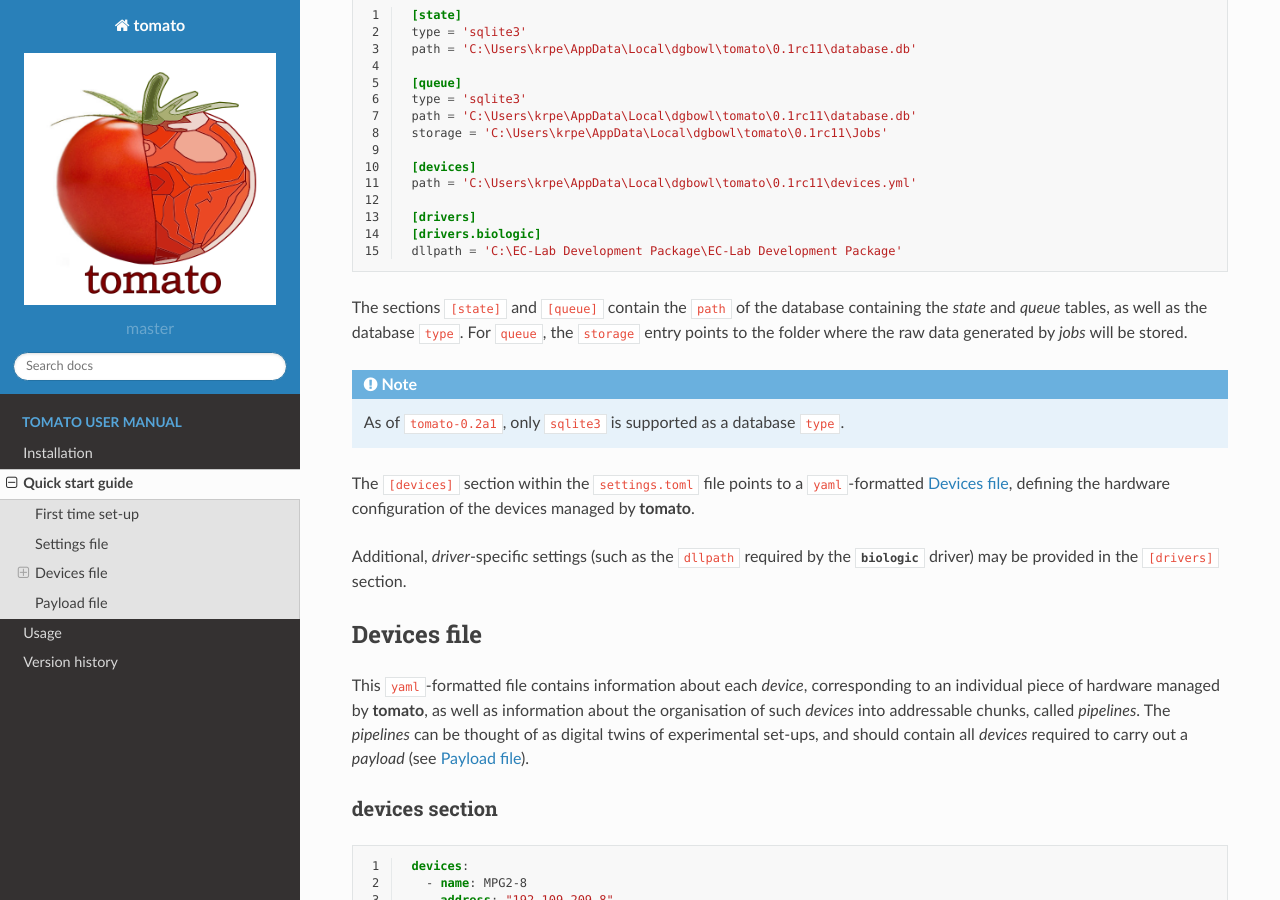
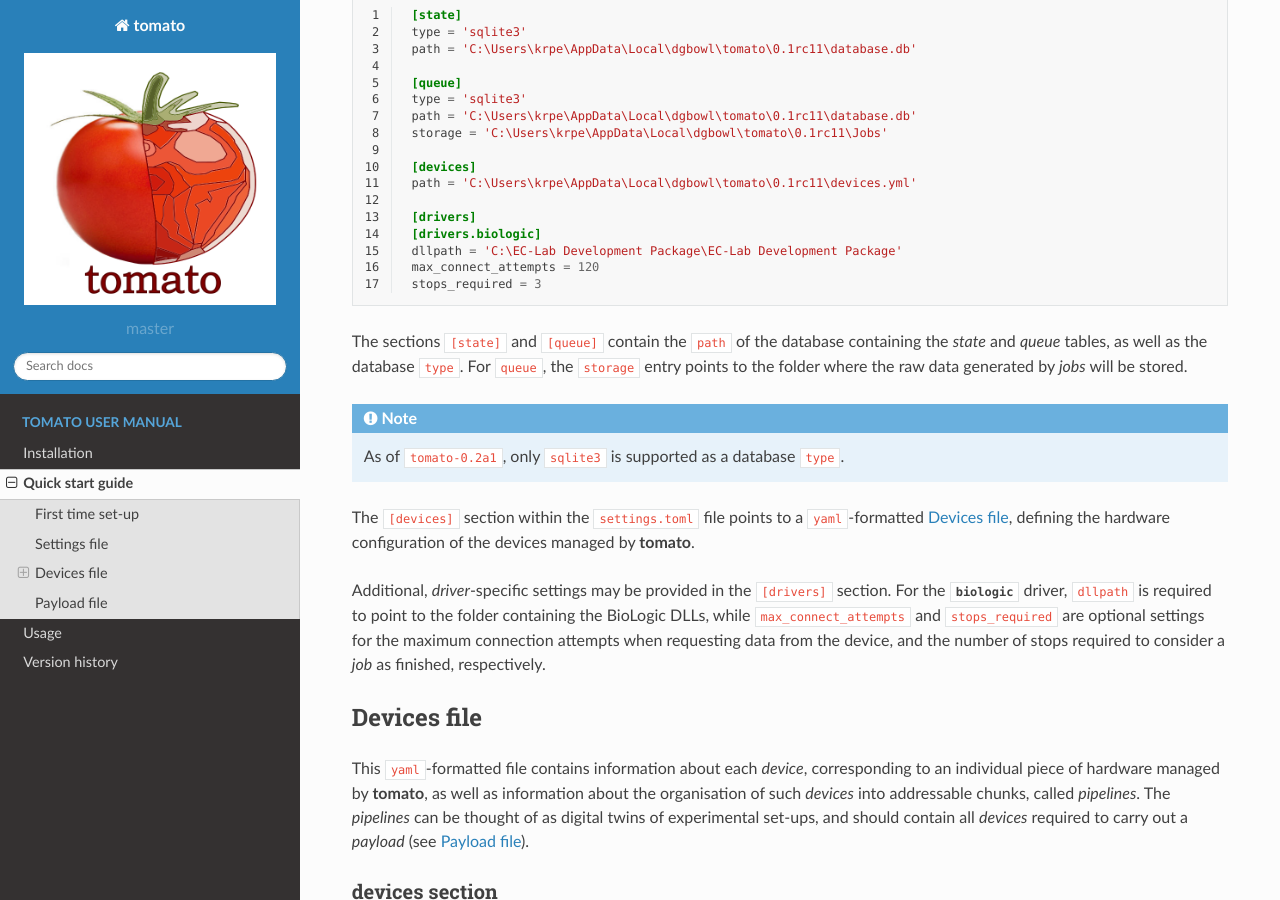
Before and after one commit to dgbowl/tomato, a Sphinx documentation site: the page built from docs/source/quickstart.rst, in a window 1280 px wide and 900 px high, scrolled down 961 px. Built offline with Sphinx 7.4.7 and the Read the Docs theme 2.0.0, drawn with Linux system fonts in a browser that asks for light colours; pages that are not in the unit, such as notebooks, are missing from menus.

Commit message:
Change maximum connection attempts and required stops to driver level settings

```diff
--- a/docs/source/quickstart.rst
+++ b/docs/source/quickstart.rst
@@ -64,6 +64,8 @@ The default file generated by the first run of ``tomato -vv`` above looks simila
     [drivers]
     [drivers.biologic]
     dllpath = 'C:\EC-Lab Development Package\EC-Lab Development Package'
+    max_connect_attempts = 120
+    stops_required = 3
 
 The sections ``[state]`` and ``[queue]`` contain the ``path`` of the database containing the
 *state* and *queue* tables, as well as the database ``type``. For ``queue``, the ``storage`` entry
@@ -76,8 +78,11 @@ points to the folder where the raw data generated by *jobs* will be stored.
 The ``[devices]`` section within the ``settings.toml`` file points to a ``yaml``-formatted
 :ref:`devfile`, defining the hardware configuration of the devices managed by **tomato**.
 
-Additional, *driver*-specific settings (such as the ``dllpath`` required by the
-:mod:`~tomato.drivers.biologic` driver) may be provided in the ``[drivers]`` section.
+Additional, *driver*-specific settings may be provided in the ``[drivers]`` section. For the
+:mod:`~tomato.drivers.biologic` driver, ``dllpath`` is required to point to the folder containing
+the BioLogic DLLs, while ``max_connect_attempts`` and ``stops_required`` are optional settings for
+the maximum connection attempts when requesting data from the device, and the number of stops
+required to consider a *job* as finished, respectively.
 
 .. _devfile:
 
```
Also changed, not shown: 2 other files.
